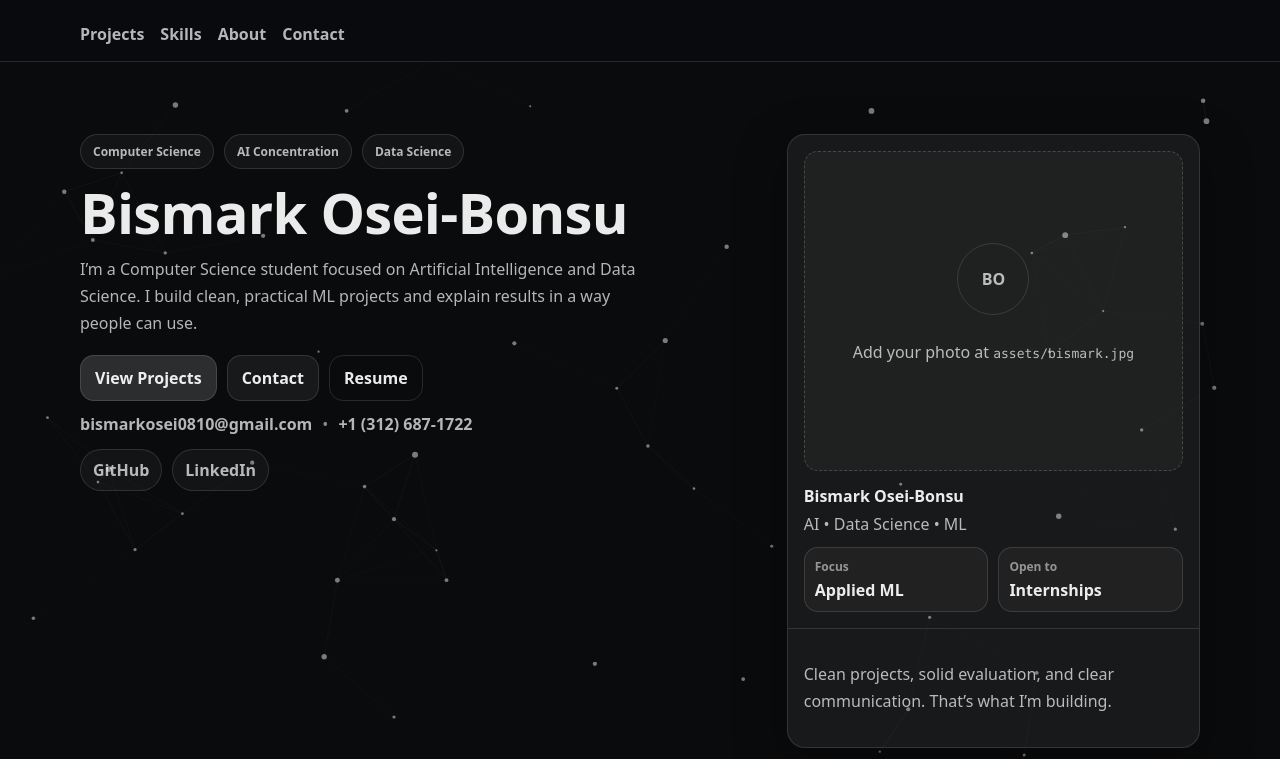
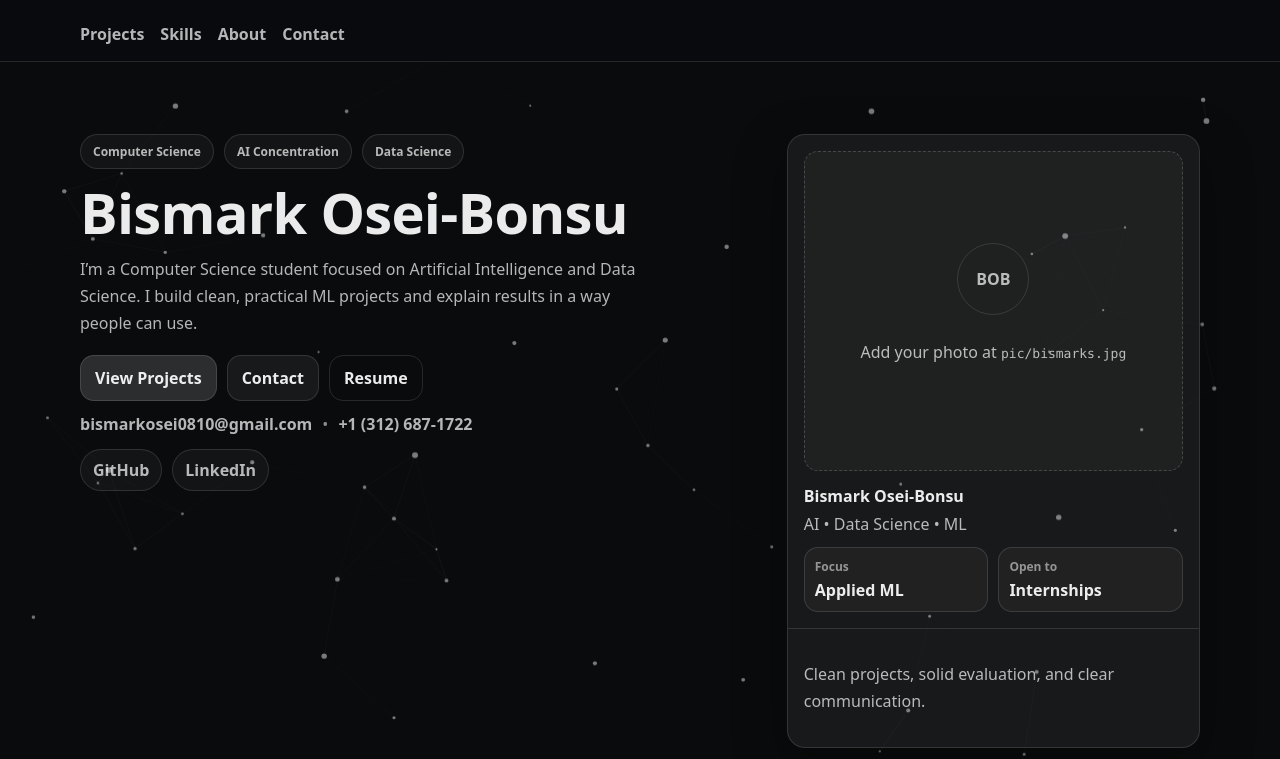
Before and after one commit to bismarkosei0810/bismarkosei0810.github.io, a plain HTML site: page docs/index.html in a window 1280 px wide. Shown: the part 51-810 px from the top of the page. Drawn offline with Linux system fonts and the light colour scheme.

Commit message:
Update fallback avatar initials and photo path

```diff
--- a/docs/index.html
+++ b/docs/index.html
@@ -97,8 +97,8 @@
                   onerror="this.style.display='none'; document.getElementById('avatarFallback').hidden=false;"
                 />
                 <div id="avatarFallback" class="avatarFallback" hidden>
-                  <div class="initials">BO</div>
-                  <p class="fallbackText">Add your photo at <span class="mono">assets/bismark.jpg</span></p>
+                  <div class="initials">BOB</div>
+                  <p class="fallbackText">Add your photo at <span class="mono">pic/bismarks.jpg</span></p>
                 </div>
               </div>
 
@@ -121,7 +121,7 @@
 
             <div class="profileBottom">
               <p class="muted">
-                Clean projects, solid evaluation, and clear communication. That’s what I’m building.
+                Clean projects, solid evaluation, and clear communication.
               </p>
             </div>
           </div>
```
